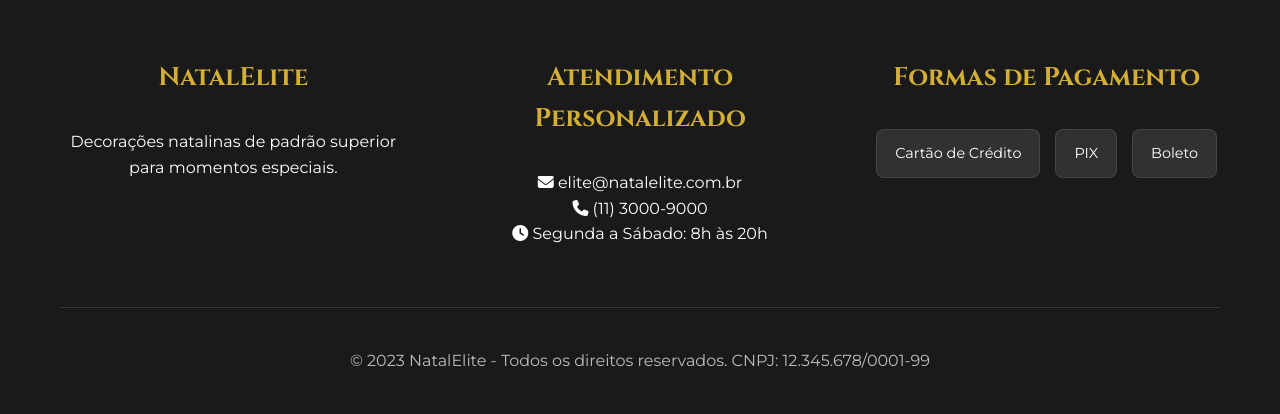
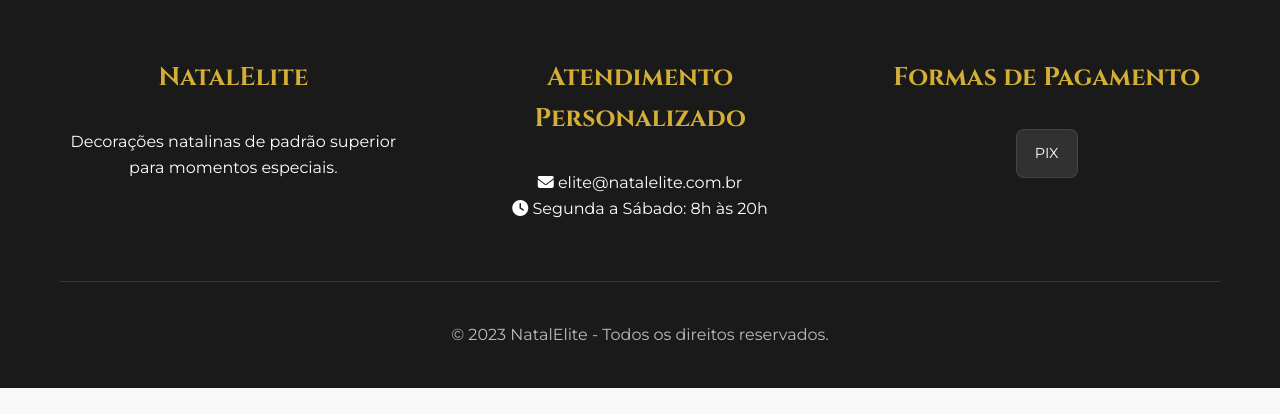
Before and after one commit to Joseph001479/Kit-arvore-de-Natal, a plain HTML site: page index.html in a window 1280 px wide. Shown: the part 8860-9274 px from the top of the page. After the commit the page ends 9248 px from the top, so only its background shows below. Drawn offline with Linux system fonts and the light colour scheme.

Commit message:
Update index.html

```diff
--- a/index.html
+++ b/index.html
@@ -1183,22 +1183,19 @@
                 <div class="footer-section">
                     <h3>Atendimento Personalizado</h3>
                     <p><i class="fas fa-envelope"></i> elite@natalelite.com.br</p>
-                    <p><i class="fas fa-phone"></i> (11) 3000-9000</p>
                     <p><i class="fas fa-clock"></i> Segunda a Sábado: 8h às 20h</p>
                 </div>
 
                 <div class="footer-section">
                     <h3>Formas de Pagamento</h3>
                     <div class="payment-methods">
-                        <div class="payment-method">Cartão de Crédito</div>
                         <div class="payment-method">PIX</div>
-                        <div class="payment-method">Boleto</div>
                     </div>
                 </div>
             </div>
 
             <div class="footer-bottom">
-                <p>&copy; 2023 NatalElite - Todos os direitos reservados. CNPJ: 12.345.678/0001-99</p>
+                <p>&copy; 2023 NatalElite - Todos os direitos reservados.</p>
             </div>
         </div>
     </footer>
@@ -1269,4 +1266,5 @@
         });
     </script>
 </body>
+
 </html>
```
